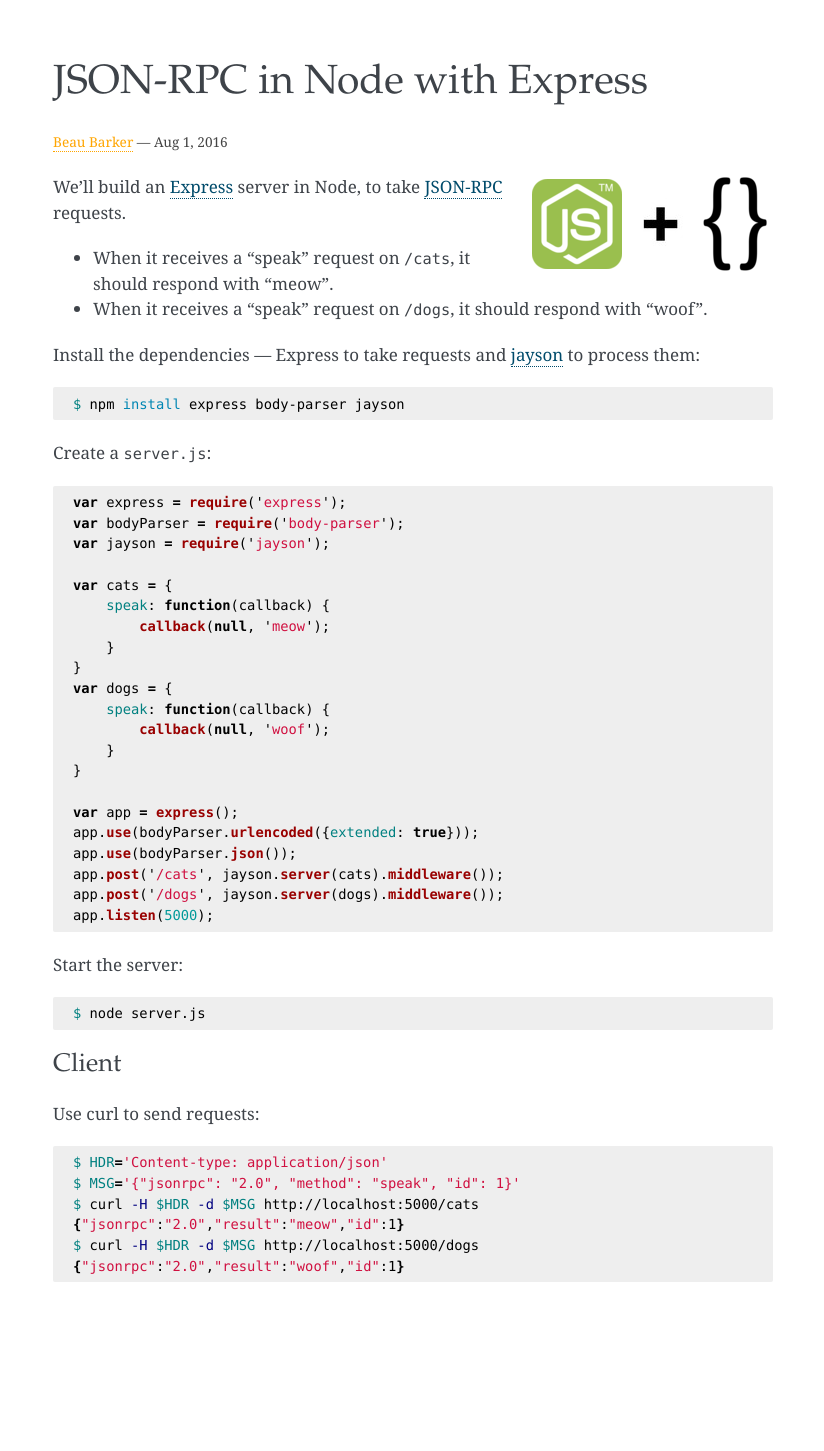
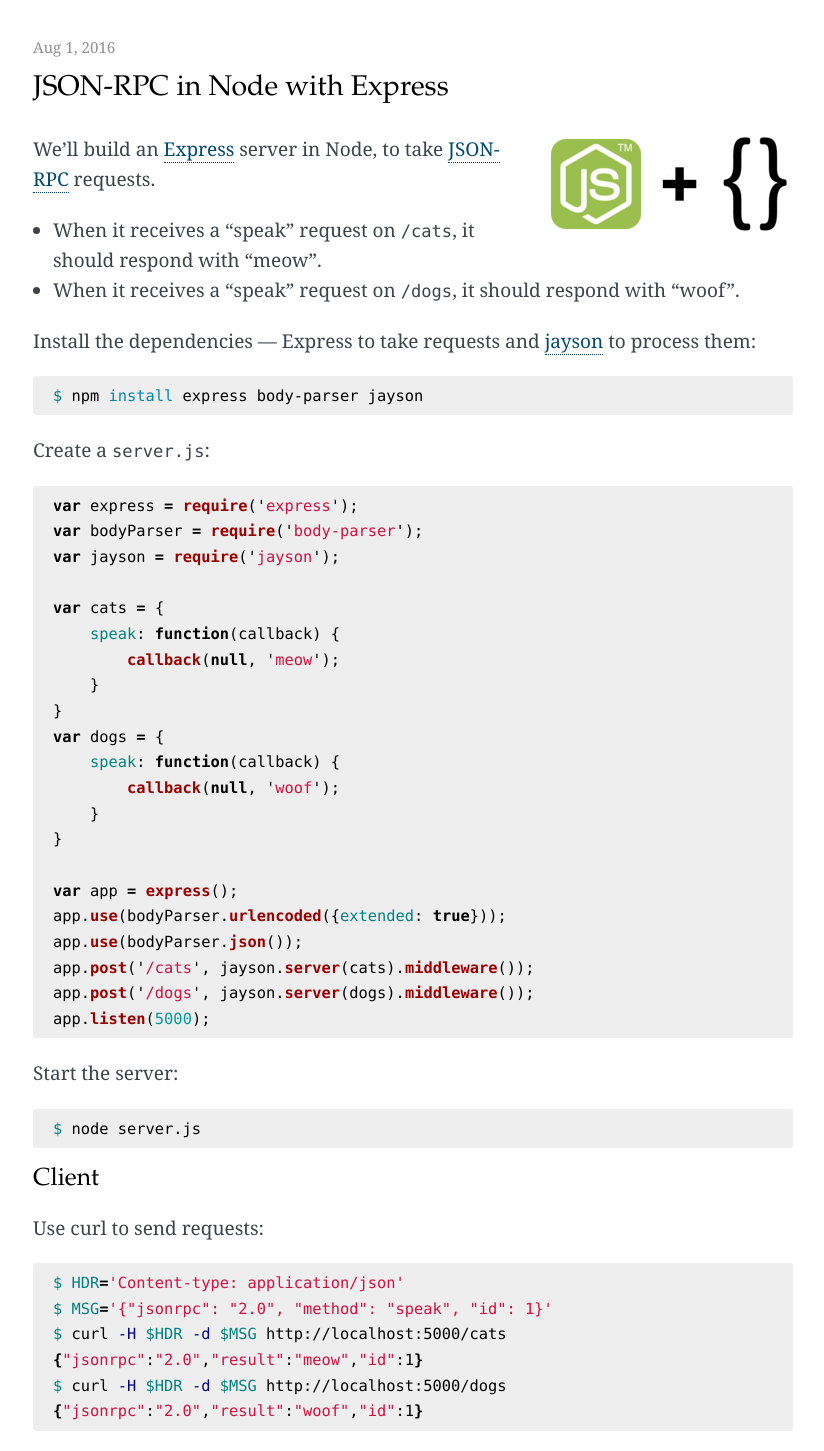
Before and after one commit to explodinglabs/explodinglabs.github.io, a Jekyll site: the page built from _jsonrpc/node.markdown, in a window 1280 px wide. Shown: the whole page, without its empty margins (227-1051 px from the left). Built offline with Jekyll 4.4.1, drawn with Linux system fonts in a browser that asks for light colours; comment, search, counter and statistics services are not loaded; before the commit the page ends 1322 px from its top, so only the background shows below that.

Commit message:
Design changes

```diff
--- a/_layouts/default.html
+++ b/_layouts/default.html
@@ -4,17 +4,13 @@
     {% include head.html %}
 
     <body>
-
         {% include header.html %}
-
         <div class="page-content">
             <div class="wrapper">
                 {{ content }}
             </div>
         </div>
-
         {% include footer.html %}
-
     </body>
 
 </html>
--- a/_layouts/page.html
+++ b/_layouts/page.html
@@ -2,13 +2,10 @@
 layout: default
 ---
 <article class="post">
-
     <header class="post-header">
         <h1 class="post-title">{{ page.title }}</h1>
     </header>
-
     <div class="post-content">
         {{ content }}
     </div>
-
 </article>
--- a/_layouts/post.html
+++ b/_layouts/post.html
@@ -3,17 +3,15 @@
 ---
 <article class="post" itemscope itemtype="http://schema.org/BlogPosting">
 
-    <h1 class="page-title" itemprop="name headline">{{ page.title }}</h1>
-
     <div class="post-meta">
-        <a href="/">Beau Barker</a> —
         <time datetime="{{ page.date | date_to_xmlschema }}" itemprop="datePublished">{{ page.date | date: "%b %-d, %Y" }}</time>
     </div>
+
+    <h1 class="page-title" itemprop="name headline">{{ page.title }}</h1>
 
     <div class="post-content" itemprop="articleBody">
         {{ content }}
     </div>
-
 
     {% if page.comments %}
     <script>
--- a/_sass/_base.scss
+++ /dev/null
@@ -1,232 +0,0 @@
-/**
- * Reset some basic elements
- */
-body, h1, h2, h3, h4, h5, h6, p, blockquote, pre, hr, dl, dd, ol, ul, figure {
-    margin: 0;
-    padding: 0;
-}
-
-/**
- * Basic styling
- */
-body {
-    background-color: white;
-    color: #3E4349;
-    font-family: 'Open sans', sans-serif;
-    font-family: 'goudy old style', 'minion pro', 'bell mt', Georgia, 'Hiragino Mincho Pro', serif;
-    font-size: 17px;
-    line-height: 1.5em;
-    -webkit-text-size-adjust: 100%;
-    -webkit-font-feature-settings: "kern" 1;
-    -moz-font-feature-settings: "kern" 1;
-    -o-font-feature-settings: "kern" 1;
-    font-feature-settings: "kern" 1;
-    font-kerning: normal;
-}
-
-::-webkit-scrollbar              { padding-top: $spacing-unit/2; background-color: #fff; height: 5px;}
-::-webkit-scrollbar-button       { }
-::-webkit-scrollbar-track        { background-color: #ccc; }
-::-webkit-scrollbar-track-piece  { }
-::-webkit-scrollbar-thumb        { background-color: #ddd; }
-::-webkit-scrollbar-corner       { }
-::-webkit-resizer                { }
-
-p, blockquote, pre, ul, ol, dl, figure,
-%vertical-rhythm {
-    margin-bottom: $spacing-unit /2;
-}
-
-/**
- * Images
- */
-img {
-    max-width: 100%;
-    vertical-align: middle;
-}
-
-/**
- * Figures
- */
-figure > img {
-    display: block;
-}
-
-figcaption {
-    font-size: $postmeta-font-size;
-}
-
-/**
- * Lists
- */
-ul, ol {
-    margin-left: $spacing-unit;
-    li {
-    }
-}
-
-/**
- * Headings
- */
-h1, h2, h3, h4, h5, h6 {
-    margin: $spacing-unit 0 $spacing-unit 0;
-    font-family: 'Garamond', 'Merriweather', 'Georgia', serif;
-    font-weight: normal;
-    line-height: 1.2;
-    width: 100%;
-}
-
-h1.page-title {
-    margin: $spacing-unit*1.5 0 $spacing-unit/2 0;
-    font-size: 2.4em;
-    @include media-query($on-palm) {
-        margin-top: $spacing-unit/2;
-    }
-}
-
-h1 {
-    margin: $spacing-unit/2 0 $spacing-unit/2 0;
-    font-size: 1.5em;
-}
-
-h2 {
-    margin: $spacing-unit/2 0 $spacing-unit/2 0;
-    font-size: 1.3em;
-}
-
-/**
- * Links
- */
-a {
-    color: #004B6B;
-    text-decoration: none;
-    border-bottom: 1px dotted;
-    &:hover {
-        color: orange;
-    }
-}
-
-/**
- * Blockquotes
- */
-blockquote {
-    color: $grey;
-    border-left: 4px solid $grey-light;
-    padding-left: $spacing-unit / 2;
-    font-size: 18px;
-    font-style: italic;
-
-    > :last-child {
-        margin-bottom: 0;
-    }
-}
-
-/**
- * Code formatting
- */
-pre, code {
-    font-family: 'Consolas', 'Menlo', 'Deja Vu Sans Mono', 'Bitstream Vera Sans Mono', monospace;
-    font-size: 0.9em;
-    line-height: 1.35em;
-    border-radius: 2px;
-}
-
-pre {
-    background-color: #eee;
-    overflow-x: auto;
-    padding: 0.4em 0.4em 0.4em $spacing-unit/2;
-    @include media-query($on-palm) {
-        padding-left: 0.7em;
-    }
-
-    > code {
-        border: 0;
-        padding-right: 0;
-        padding-left: 0;
-    }
-}
-
-.video-container {
-    position:relative;
-    padding-bottom:56.25%;
-    padding-top:30px;
-    height:0;
-    overflow:hidden;
-    margin-bottom: $spacing-unit;
-}
-
-.video-container iframe, .video-container object, .video-container embed {
-    position:absolute;
-    top:0;
-    left:0;
-    width:100%;
-    height:100%;
-}
-
-/**
- * Wrapper
- */
-.wrapper {
-    max-width: -webkit-calc(#{$content-width} - (#{$spacing-unit} * 2));
-    max-width:         calc(#{$content-width} - (#{$spacing-unit} * 2));
-    margin-right: auto;
-    margin-left: auto;
-    @include media-query($on-laptop) {
-        max-width: -webkit-calc(#{$content-width} - (#{$spacing-unit}));
-        max-width:         calc(#{$content-width} - (#{$spacing-unit}));
-    }
-    @extend %clearfix;
-    padding-right: $spacing-unit;
-    padding-left: $spacing-unit;
-    @include media-query($on-palm) {
-        padding-right: 15px;
-        padding-left: 15px;
-    }
-}
-
-/**
- * Clearfix
- */
-%clearfix {
-    &:after {
-        content: "";
-        display: table;
-        clear: both;
-    }
-}
-
-/**
- * Icons
- */
-.icon {
-    > svg {
-        display: inline-block;
-        width: 16px;
-        height: 16px;
-        vertical-align: middle;
-        path {
-            fill: $grey;
-        }
-    }
-}
-
-.note {
-    padding: $spacing-unit/3 0 $spacing-unit/3 $spacing-unit/2;
-    background-color: #333;
-    border-left: 1em solid #66f;
-    h5 {
-        font-size: 1.2em;
-        color: #66f;
-    }
-}
-
-.wide-logos {
-    float: right;
-    margin-left: $spacing-unit/2;
-    @include media-query($on-palm) {
-        margin-left: 0;
-        float: none;
-        display: block;
-        text-align: center;
-    }
-}
--- a/_sass/_layout.scss
+++ /dev/null
@@ -1,50 +0,0 @@
-/**
- * Site header
- */
-.site-nav {
-    display: none;
-    font-size: $postmeta-font-size;
-    font-style: italic;
-    text-align: right;
-}
-
-/**
- * Page content
- */
-.post-list {
-    margin-left: 0;
-    list-style: none;
-
-    > li {
-        margin-bottom: $spacing-unit;
-    }
-}
-
-/**
- * Posts
- */
-.post-link {
-    time {
-        display: block;
-        font-size: 12px;
-    }
-}
-
-.post-meta {
-    font-size: 0.8em;
-    margin-bottom: $spacing-unit/2;
-    color: $grey;
-    a {
-        color: orange;
-    }
-}
-
-.post-content {
-    margin-bottom: $spacing-unit;
-}
-
-/**
- * Site footer
- */
-.site-footer {
-}
--- a/css/main.scss
+++ b/css/main.scss
@@ -1,12 +1,11 @@
 ---
 # Only the main Sass file needs front matter (the dashes are enough)
 ---
+// Import partials from `sass_dir` (defaults to `_sass`)
+@import "syntax-highlighting";
 @charset "utf-8";
 
-$spacing-unit: 40px;
-
-$postmeta-font-size: 0.8em;
-$postmeta-font-color: #666;
+$spacing-unit: 20px;
 
 // Colours
 $grey: #444;
@@ -25,9 +24,252 @@
     }
 }
 
-// Import partials from `sass_dir` (defaults to `_sass`)
-@import
-    "base",
-    "layout",
-    "syntax-highlighting"
-;
+/* Reset some basic elements */
+body, h1, h2, h3, h4, h5, h6, p, blockquote, pre, hr, dl, dd, ol, ul, figure {
+    margin: 0;
+    padding: 0;
+    line-height: 100%;
+}
+
+/* Site header */
+.site-nav {
+    display: none;
+    font-style: italic;
+    text-align: right;
+}
+
+.page-content {
+    margin-top: $spacing-unit*2;
+    @include media-query($on-palm) {
+        margin-top: $spacing-unit;
+    }
+}
+
+/* Page content */
+.post-list {
+    margin-left: 0;
+    list-style: none;
+
+    > li {
+        margin-bottom: $spacing-unit;
+    }
+}
+
+/* Posts */
+.post-link {
+    time {
+        display: block;
+        font-size: 12px;
+    }
+}
+
+.post-meta {
+    margin-bottom: $spacing-unit;
+    font-size: 0.8em;
+    line-height: 100%;
+    color: $grey-light;
+    a {
+        color: orange;
+    }
+}
+
+.post-content {
+    margin-bottom: $spacing-unit;
+}
+
+/* Site footer */
+.site-footer {
+}
+
+/* Basic styling */
+body {
+    background-color: white;
+    color: #3E4349;
+    font-family: 'goudy old style', 'minion pro', 'bell mt', Georgia, 'Hiragino Mincho Pro', serif;
+    font-size: 19px;
+    -webkit-text-size-adjust: 100%;
+    -webkit-font-feature-settings: "kern" 1;
+    -moz-font-feature-settings: "kern" 1;
+    -o-font-feature-settings: "kern" 1;
+    font-feature-settings: "kern" 1;
+    font-kerning: normal;
+}
+
+::-webkit-scrollbar              { padding-top: $spacing-unit; background-color: #fff; height: 5px;}
+::-webkit-scrollbar-button       { }
+::-webkit-scrollbar-track        { background-color: #ccc; }
+::-webkit-scrollbar-track-piece  { }
+::-webkit-scrollbar-thumb        { background-color: #ddd; }
+::-webkit-scrollbar-corner       { }
+::-webkit-resizer                { }
+
+/* Headings */
+h1, h2, h3, h4, h5, h6 {
+    font-family: 'Garamond', 'Merriweather', 'Georgia', serif;
+    font-weight: normal;
+    color: black;
+}
+
+h1 {
+    margin-bottom: $spacing-unit;
+    font-size: 1.3em;
+    &.page-title {
+        font-size: 1.5em;
+        margin-bottom: $spacing-unit * 1.5;
+        @include media-query($on-palm) {
+            margin-bottom: $spacing-unit;
+        }
+    }
+}
+
+h2 {
+    margin: $spacing-unit 0 $spacing-unit 0;
+    font-size: 1.2em;
+}
+
+a {
+    color: #004B6B;
+    text-decoration: none;
+    border-bottom: 1px dotted;
+    &:hover {
+        color: orange;
+    }
+}
+
+p, blockquote, pre, ul, ol, dl, figure,
+%vertical-rhythm {
+    margin-bottom: $spacing-unit;
+}
+
+p, ul, ol {
+    line-height: 160%;
+}
+
+/* Lists */
+ul, ol {
+    margin-left: $spacing-unit;
+}
+
+/* Images */
+img {
+    max-width: 100%;
+    vertical-align: middle;
+}
+
+/* Blockquotes */
+blockquote {
+    color: $grey;
+    border-left: 4px solid $grey-light;
+    padding-left: $spacing-unit;
+    font-size: 18px;
+    font-style: italic;
+
+    > :last-child {
+        margin-bottom: 0;
+    }
+}
+
+/* Code formatting */
+pre, code {
+    font-family: 'Consolas', 'Menlo', 'Deja Vu Sans Mono', 'Bitstream Vera Sans Mono', monospace;
+    font-size: 0.9em;
+    line-height: 150%;
+    border-radius: 3px;
+}
+
+pre {
+    background-color: #eee;
+    overflow-x: auto;
+    padding: 0.4em 0.4em 0.4em $spacing-unit;
+    @include media-query($on-palm) {
+        padding-left: 0.7em;
+    }
+
+    > code {
+        border: 0;
+        padding-right: 0;
+        padding-left: 0;
+    }
+}
+
+.video-container {
+    position:relative;
+    padding-bottom:56.25%;
+    padding-top:30px;
+    height:0;
+    overflow:hidden;
+    margin-bottom: $spacing-unit;
+}
+
+.video-container iframe, .video-container object, .video-container embed {
+    position:absolute;
+    top:0;
+    left:0;
+    width:100%;
+    height:100%;
+}
+
+/**
+ * Wrapper
+ */
+.wrapper {
+    max-width: -webkit-calc(#{$content-width} - (#{$spacing-unit} * 2));
+    max-width:         calc(#{$content-width} - (#{$spacing-unit} * 2));
+    margin-right: auto;
+    margin-left: auto;
+    @include media-query($on-laptop) {
+        max-width: -webkit-calc(#{$content-width} - (#{$spacing-unit}));
+        max-width:         calc(#{$content-width} - (#{$spacing-unit}));
+    }
+    @extend %clearfix;
+    padding-right: $spacing-unit;
+    padding-left: $spacing-unit;
+    @include media-query($on-palm) {
+        padding-right: 15px;
+        padding-left: 15px;
+    }
+}
+
+/* Clearfix */
+%clearfix {
+    &:after {
+        content: "";
+        display: table;
+        clear: both;
+    }
+}
+
+/* Icons */
+.icon {
+    > svg {
+        display: inline-block;
+        width: 16px;
+        height: 16px;
+        vertical-align: middle;
+        path {
+            fill: $grey;
+        }
+    }
+}
+
+.note {
+    padding: $spacing-unit/2 0 $spacing-unit/2 $spacing-unit;
+    background-color: #333;
+    border-left: 1em solid #66f;
+    h5 {
+        font-size: 1.2em;
+        color: #66f;
+    }
+}
+
+.wide-logos {
+    float: right;
+    margin-left: $spacing-unit;
+    @include media-query($on-palm) {
+        margin-left: 0;
+        float: none;
+        display: block;
+        text-align: center;
+        margin-bottom: $spacing-unit;
+    }
+}
```
Lines whose indentation alone changed are shown as unchanged.
